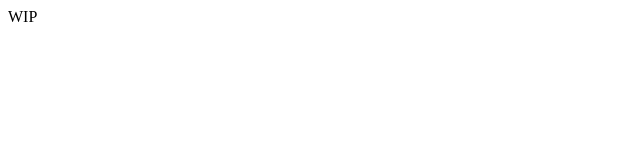
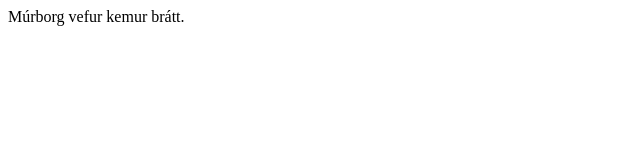
Before and after one commit to Murborg/murborg.github.io, a plain HTML site: page index.html in a window 1280 px wide. Shown: the whole page, without its empty margins (0-640 px from the left). Drawn offline with Linux system fonts and the light colour scheme.

Commit message:
Update index.html

```diff
--- a/index.html
+++ b/index.html
@@ -3,9 +3,8 @@
 <head>
   <meta charset="utf-8">
   <title>Múrborg.is</title>
-  <meta name="google-site-verification" content="08ualv5pu9Ni7WYHSziZ6UQdMpxn5iJvEwaz_ssrVrc" />
 </head>
 <body>
-  WIP
+  Múrborg vefur kemur brátt.
 </body>
 </html>
```
